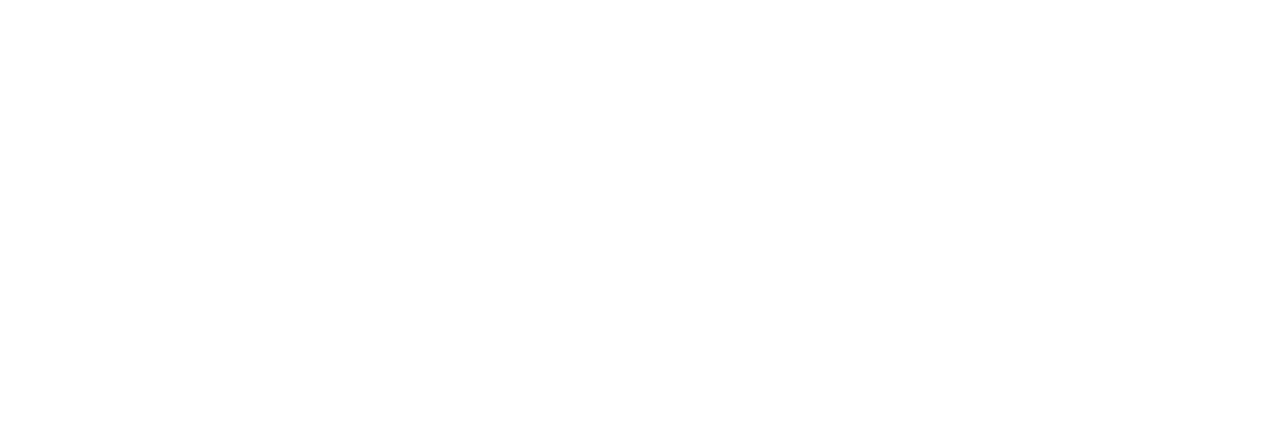
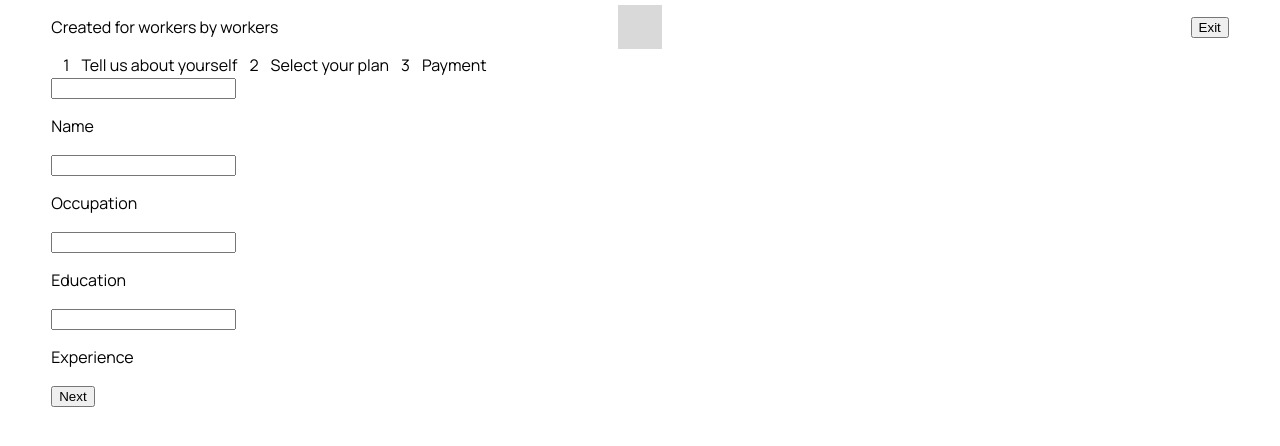
Before and after one commit to Dzhodddi/Hakaton3pilci, a React (Vite) app in the folder front/: page /newprofile in a window 1280 px wide. Shown: the top 446 px of the page. Built offline with nearby package versions, Linux system fonts and the light colour scheme.

Commit message:
First step of profile create plain structure

```diff
--- a/front/src/App.css
+++ b/front/src/App.css
@@ -24,3 +24,10 @@
   align-items: center;
   height: 100%;
 }
+
+.steps {
+  display: flex;
+}
+.steps > div {
+  margin-left: 12px;
+}
--- a/front/src/components/Header.tsx
+++ b/front/src/components/Header.tsx
@@ -1,12 +1,21 @@
 import { Button } from '../components/Button'
 
-export default function Header({ handler }: { handler: () => void }) {
+export default function Header({ handler, isLogged }: { handler: () => void, isLogged: boolean }) {
+    let button;
+
+    if (isLogged) {
+        button = <Button placeholder="Exit" onClick={handler} />;
+    }
+    else {
+        button = <Button placeholder="Log in" onClick={handler} />;
+    }
+
     return(
         <>
             <div className="header">
                 <p>Created for workers by workers</p>
                 <img className="logo" src="./logo.png"></img>
-                <Button placeholder="Log in" onClick={handler} />
+                {button}
             </div>
         </>
     );
--- /dev/null
+++ b/front/src/components/Step.tsx
@@ -0,0 +1,11 @@
+
+
+export function Step({index, placeholder, active}: {index: number, placeholder: string, active: boolean}) {
+
+    return (
+        <>
+            <div className="stepIndex">{index}</div>
+            <div className="stepName">{placeholder}</div>
+        </>
+    );
+}
--- a/front/src/pages/CreateProfilePage.tsx
+++ b/front/src/pages/CreateProfilePage.tsx
@@ -1,9 +1,43 @@
+import { useNavigate } from 'react-router-dom';
+import { useState } from 'react';
 
+import Header from '../components/Header';
+import { Step } from '../components/Step';
+import { PromptInput } from '../components/PromptInput';
+import { Button } from '../components/Button';
 
 export default function CreateProfilePage() {
+    function empty() {
+        console.log("empty");
+    }
+
+    const navigate = useNavigate();
+
+    function cancelCreation() {
+        navigate('/');
+    }
+
+    let isLogged = true;
+
     return (
         <>
-
+            <section>
+                <Header handler={cancelCreation} isLogged={isLogged}/>
+            </section>
+            <section>
+                <div className="steps">
+                    <Step index={1} placeholder='Tell us about yourself' active={true} />
+                    <Step index={2} placeholder='Select your plan' active={false} />
+                    <Step index={3} placeholder='Payment' active={false} />
+                </div>
+                <div className="inputs">
+                    <PromptInput placeholder='Name' />
+                    <PromptInput placeholder='Occupation' />
+                    <PromptInput placeholder='Education' />
+                    <PromptInput placeholder='Experience' />
+                </div>
+                <Button placeholder='Next' onClick={empty} />
+            </section>
         </>
     );
 }
--- a/front/src/pages/HomePage.tsx
+++ b/front/src/pages/HomePage.tsx
@@ -30,10 +30,12 @@
     navigate('/newprofile');
   }
 
+  let isLogged = false;
+
   return (
     <>
       <section>
-        <Header handler={handlePopup} />
+        <Header handler={handlePopup} isLogged={isLogged}/>
         <div className="base">
           <h1>
             Elevate your job experience with *company*
```
